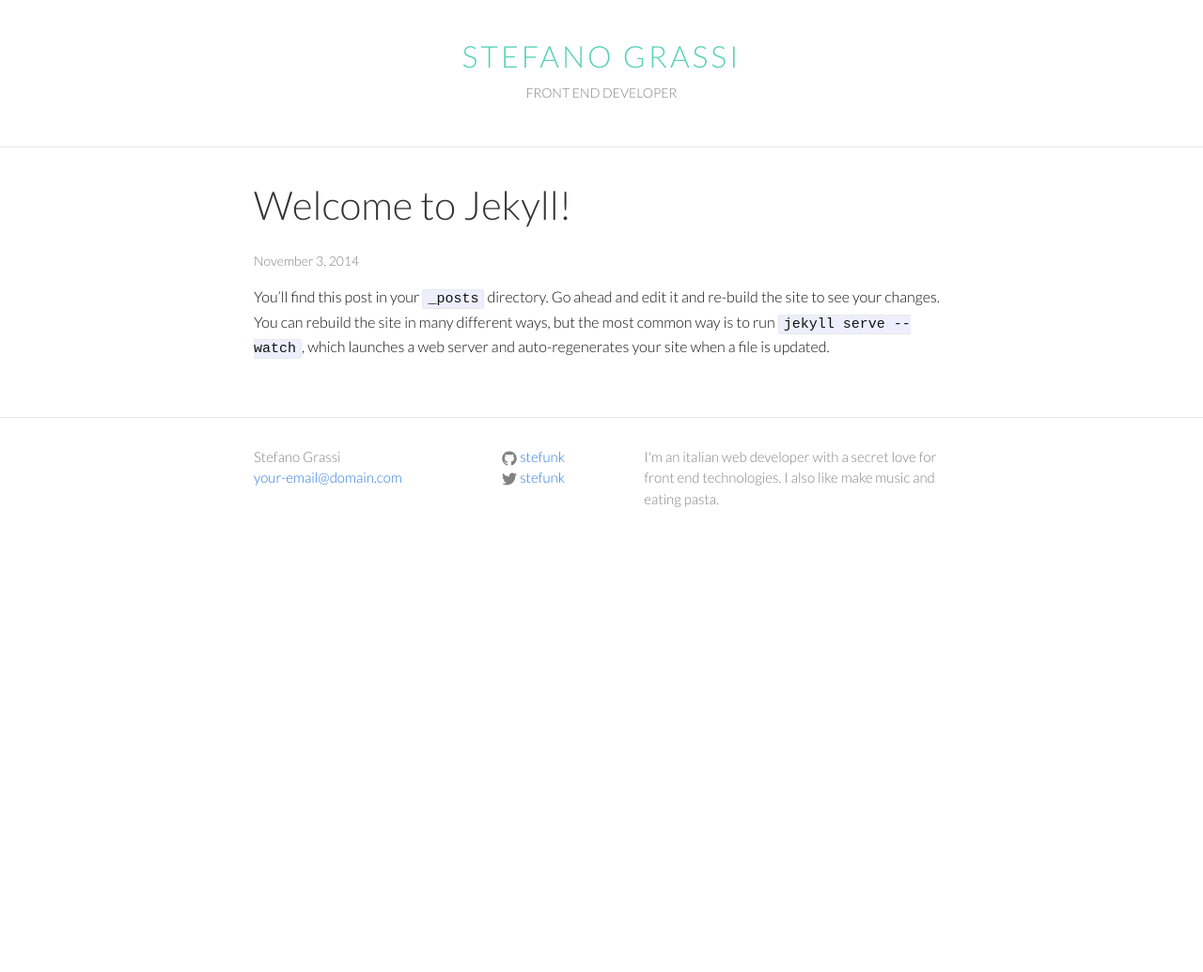
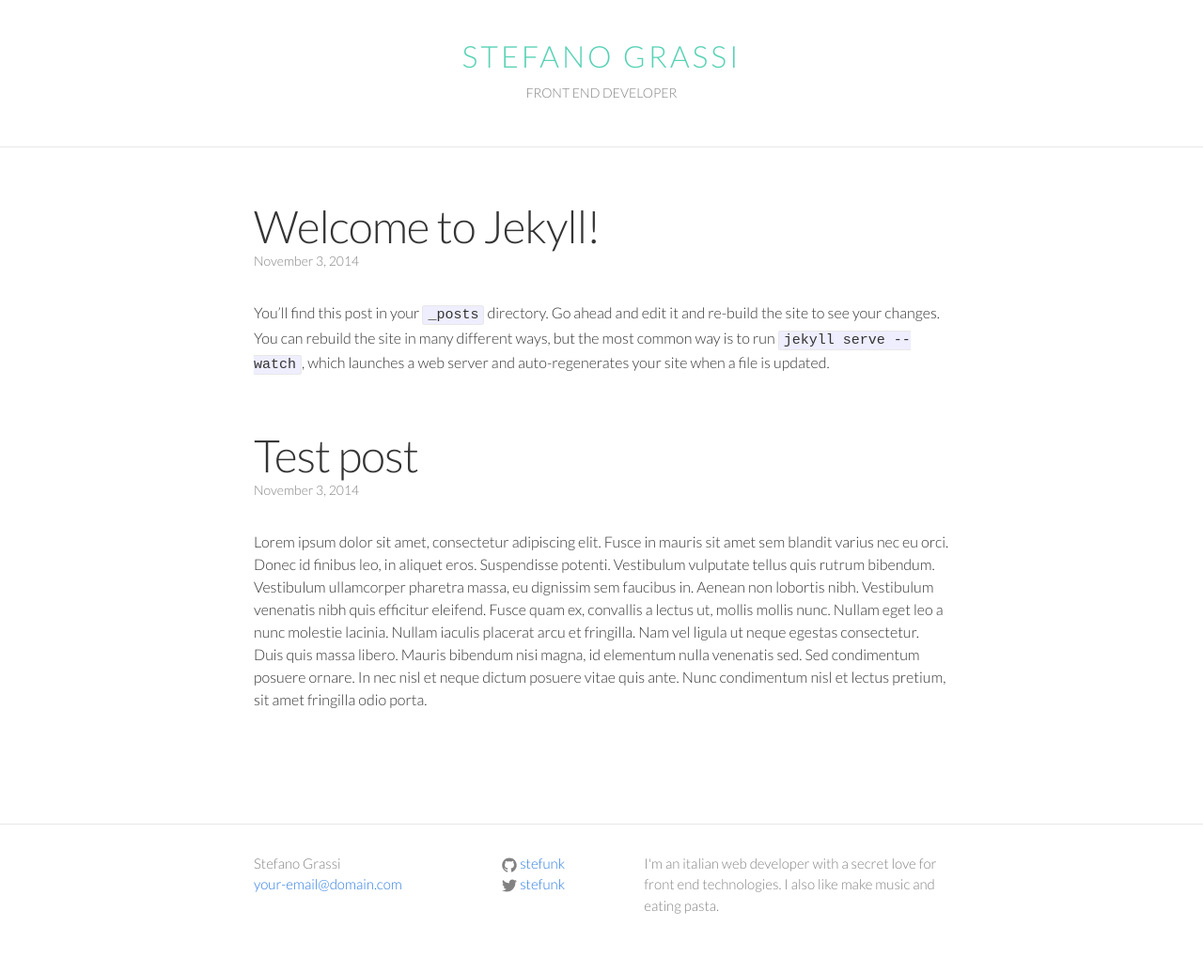
Before and after one commit to stefunk/stefunk.github.io, a Jekyll site: the page built from index.html, in a window 1280 px wide. Shown: the whole page at 94% size. Built offline with Jekyll 4.4.1, drawn with Linux system fonts in a browser that asks for light colours; before the commit the page ends 900 px from its top, so only the background shows below that.

Commit message:
fixed graph

```diff
--- /dev/null
+++ b/_posts/2014-11-03-test-post.markdown
@@ -0,0 +1,16 @@
+---
+layout: post
+title:  "Test post"
+date:   2014-11-03 21:22:43
+categories: post
+---
+
+Lorem ipsum dolor sit amet, consectetur adipiscing elit. Fusce in mauris sit amet sem blandit varius nec eu orci. Donec id finibus leo, in aliquet eros. Suspendisse potenti. Vestibulum vulputate tellus quis rutrum bibendum. Vestibulum ullamcorper pharetra massa, eu dignissim sem faucibus in. Aenean non lobortis nibh. Vestibulum venenatis nibh quis efficitur eleifend. Fusce quam ex, convallis a lectus ut, mollis mollis nunc. Nullam eget leo a nunc molestie lacinia. Nullam iaculis placerat arcu et fringilla. Nam vel ligula ut neque egestas consectetur. Duis quis massa libero. Mauris bibendum nisi magna, id elementum nulla venenatis sed. Sed condimentum posuere ornare. In nec nisl et neque dictum posuere vitae quis ante. Nunc condimentum nisl et lectus pretium, sit amet fringilla odio porta.
+
+Nulla condimentum dolor nec sapien dignissim vehicula. Aliquam sit amet auctor nisl. Etiam in erat dolor. Morbi nec tortor placerat, mattis magna a, bibendum diam. Vivamus vitae lacus vitae est finibus porttitor. Ut non metus tristique dolor consectetur fermentum. In id ultricies ex. Phasellus at elementum nisi.
+
+Nullam sagittis nec erat id condimentum. Nulla ut efficitur ex. Mauris auctor nibh enim, id finibus est tincidunt quis. Vestibulum congue dui in neque viverra facilisis. Vestibulum ante ipsum primis in faucibus orci luctus et ultrices posuere cubilia Curae; Etiam mollis leo a fringilla elementum. Pellentesque habitant morbi tristique senectus et netus et malesuada fames ac turpis egestas. Vivamus diam turpis, viverra eget eros in, cursus pellentesque tellus. Nam sed augue ac turpis dignissim maximus. Nam faucibus turpis eget ullamcorper sodales. Duis venenatis nibh id vehicula volutpat.
+
+Sed volutpat lorem nec congue vestibulum. Morbi placerat augue dui, eget consectetur urna pulvinar nec. Phasellus purus est, sagittis et nunc ut, cursus tristique enim. Interdum et malesuada fames ac ante ipsum primis in faucibus. Nulla augue ex, interdum et sagittis nec, consectetur ac ante. Vivamus posuere diam velit, ac efficitur lorem sollicitudin eget. Vivamus eleifend est diam, vehicula elementum nisl convallis in.
+
+Fusce tincidunt, mauris in tempus posuere, turpis sapien sagittis ex, ut suscipit nisl velit id libero. Cras rhoncus sit amet mi at venenatis. Sed eget libero risus. Vivamus volutpat lorem purus, eu vulputate purus aliquet vel. In iaculis sollicitudin fringilla. Nulla leo lacus, lobortis et porta at, semper at sem. Nam mattis mauris vel sapien lobortis, vitae lacinia odio elementum. Quisque sed eros volutpat, feugiat sem et, congue ex. Aenean interdum elit a ultrices fermentum. Cras vitae maximus enim. Aliquam nisl urna, accumsan at ultricies in, tempor et justo. Aliquam erat volutpat. Duis molestie rhoncus est, at imperdiet est venenatis eu. Vestibulum eget odio quis ligula euismod interdum sed at mi.
--- a/_sass/_layout.scss
+++ b/_sass/_layout.scss
@@ -117,7 +117,7 @@
  * Page content
  */
 .page-content {
-    padding: $spacing-unit 0;
+    padding: $spacing-top-unit 0;
 }
 
 .page-heading {
@@ -129,21 +129,24 @@
     list-style: none;
 
     > li {
-        margin-bottom: $spacing-unit;
+        margin-bottom: $spacing-top-unit;
     }
 
     .post-link {
-      color: #333;
-      font-size: 42px;
+      @extend .post-title;
 
       &,
       &:visited {
-        color: #333;
+        color: #343434;
       }
     }
 
-    .posted {
-      color: #666;
+    h2 {
+      margin-bottom: 0;
+    }
+
+    .post-description {
+      margin-bottom: 2em;
     }
 }
 
@@ -164,11 +167,10 @@
  */
 .post-header {
     margin-bottom: $spacing-unit;
-    text-align: center;
 }
 
 .post-title {
-    font-size: 42px;
+    font-size: 48px;
     letter-spacing: -1px;
     line-height: 1;
 
@@ -178,6 +180,8 @@
 }
 
 .post-content {
+    font-size: $post-text-size;
+    line-height: $post-line-height;
     margin-bottom: $spacing-unit;
 
     h2 {
--- a/css/main.scss
+++ b/css/main.scss
@@ -12,8 +12,9 @@
 $base-line-height: 1.5;
 
 $spacing-unit:     30px;
+$spacing-top-unit: 60px;
 
-$text-color:       #111;
+$text-color:       #333;
 $background-color: #fff;
 $brand-color:      #2a7ae2;
 
@@ -25,6 +26,9 @@
 
 $on-palm:          600px;
 $on-laptop:        800px;
+
+$post-text-size:   18px;
+$post-line-height: 28px;
 
 
 
--- a/index.html
+++ b/index.html
@@ -12,8 +12,7 @@
         </h2>
         <p class="post-description">
           <span class="post-meta">{{ post.date | date: "%B %-d, %Y" }}</span>
-          </p>
-
+        </p>
           {{ post.excerpt }}
       </li>
     {% endfor %}
```
